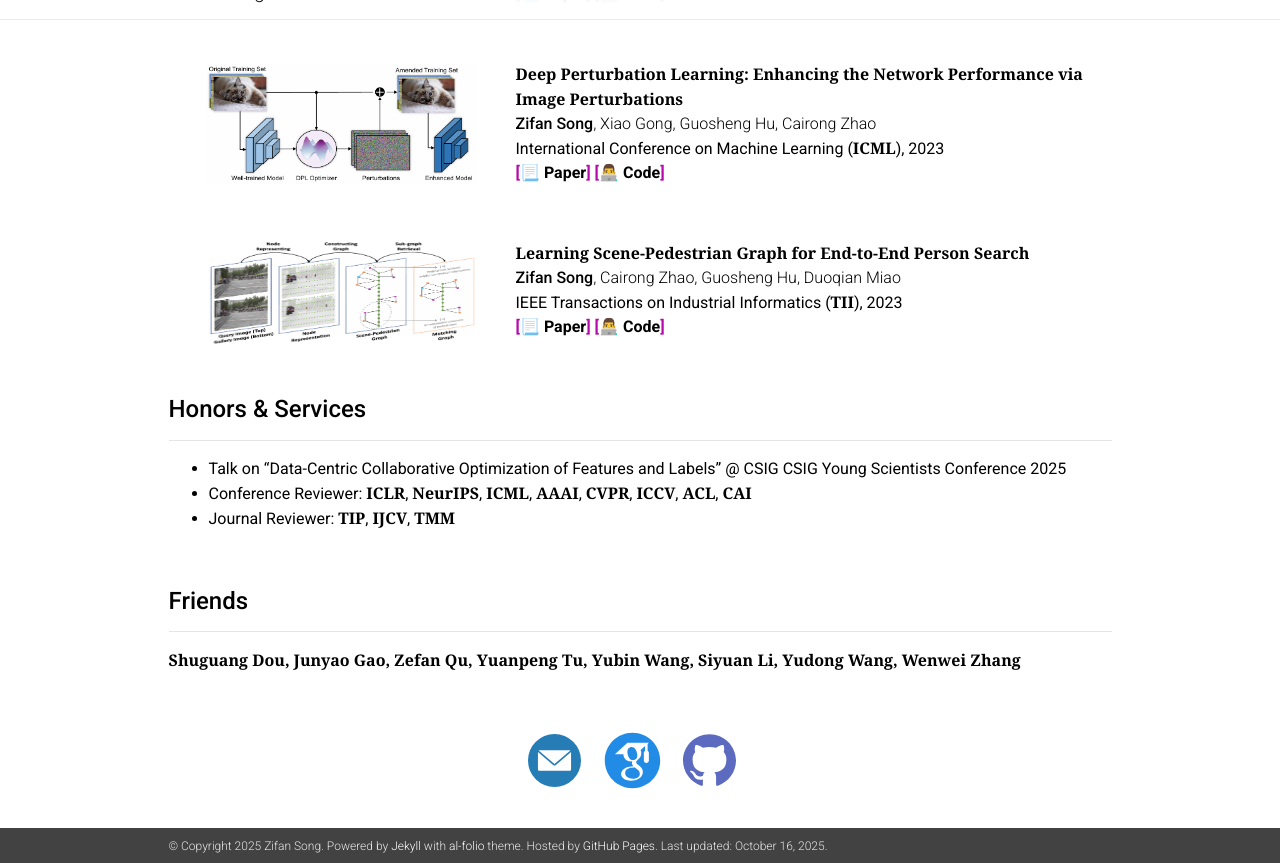
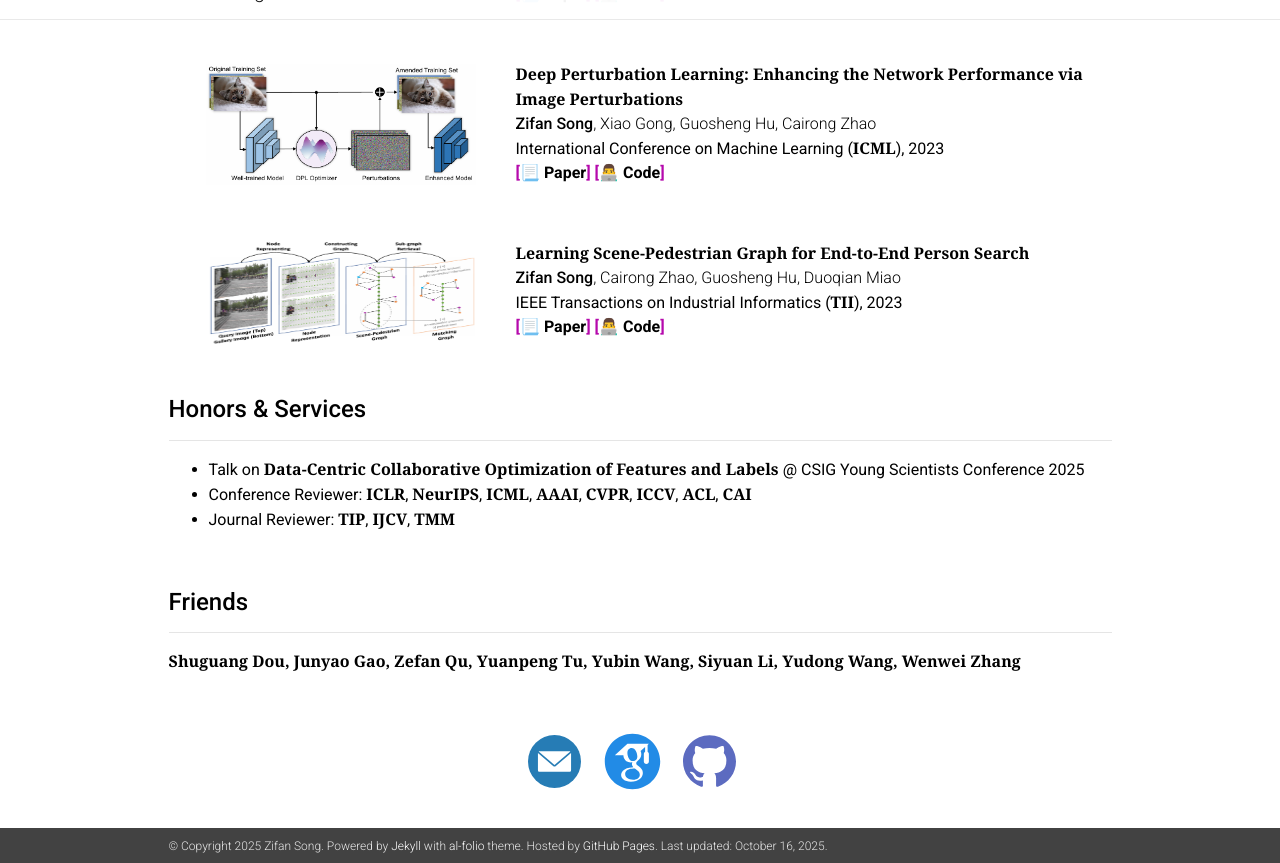
Before and after one commit to MatCaviar/MatCaviar.github.io, a Jekyll site: the page built from _pages/MatCaivar.md, in a window 1280 px wide and 900 px high, scrolled down 2308 px, cut to the strip 37-900 px from the top of the window. Built offline with Jekyll 4.4.1, drawn with Linux system fonts in a browser that asks for light colours; nearby versions of some CDN libraries; a style sheet for code colours, icons or effects is not loaded.

Commit message:
Update MatCaivar.md

```diff
--- a/_pages/MatCaivar.md
+++ b/_pages/MatCaivar.md
@@ -112,7 +112,7 @@ social: false  # includes social icons at the bottom of the page
 
 <br>
 
-<img src="collections/AlchemistCoder.png"  width="307" height="133"  align="left" hspace="20" vspace="0"/>
+<img src="collections/AlchemistCoder.png"  width="307" height="153"  align="left" hspace="20" vspace="0"/>
 **<font face="Georgia" color="Black" size="3"><B>AlchemistCoder: Harmonizing and Eliciting Code Capability by Hindsight Tuning on Multi-source Data</B></font>**<br>
 **Zifan Song**, Yudong Wang, Wenwei Zhang, Kuikun Liu, Chengqi Lyu, Demin Song, Qipeng Guo, Hang Yan, Dahua Lin, Kai Chen, Cairong Zhao<br>
 <B>Advances in Neural Information Processing Systems (**<font face="Georgia" color="Black"><B>NeurIPS</B></font>**), 2024</B><br>
@@ -165,7 +165,7 @@ social: false  # includes social icons at the bottom of the page
 
 #### **Honors & Services**
 <hr />
-- <B>Talk on "Data-Centric Collaborative Optimization of Features and Labels" @ CSIG CSIG Young Scientists Conference 2025</B>
+- <B>Talk on **<font face="Georgia" color="Black" size="3"><B>Data-Centric Collaborative Optimization of Features and Labels</B></font>** @ CSIG Young Scientists Conference 2025</B>
 - <B>Conference Reviewer: **<font face="Georgia" color="Black"><B>ICLR</B></font>**, **<font face="Georgia" color="Black"><B>NeurIPS</B></font>**, **<font face="Georgia" color="Black"><B>ICML</B></font>**, **<font face="Georgia" color="Black"><B>AAAI</B></font>**, **<font face="Georgia" color="Black"><B>CVPR</B></font>**, **<font face="Georgia" color="Black"><B>ICCV</B></font>**, **<font face="Georgia" color="Black"><B>ACL</B></font>**, **<font face="Georgia" color="Black"><B>CAI</B></font>**</B>
 - <B>Journal Reviewer: **<font face="Georgia" color="Black"><B>TIP</B></font>**, **<font face="Georgia" color="Black"><B>IJCV</B></font>**, **<font face="Georgia" color="Black"><B>TMM</B></font>**</B>
 
```
